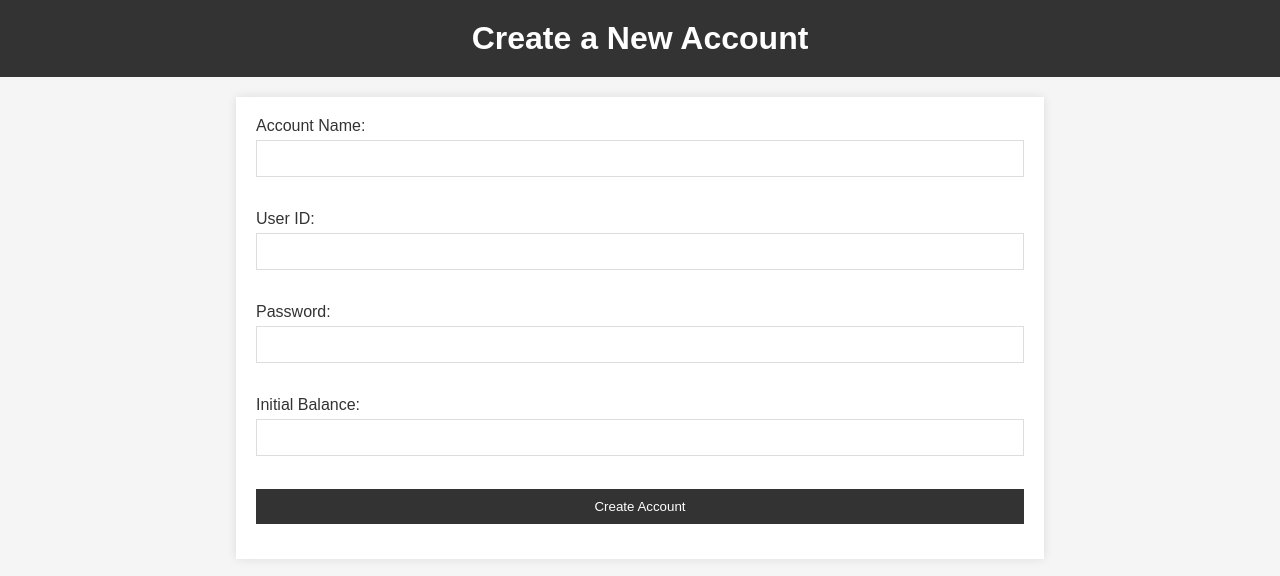
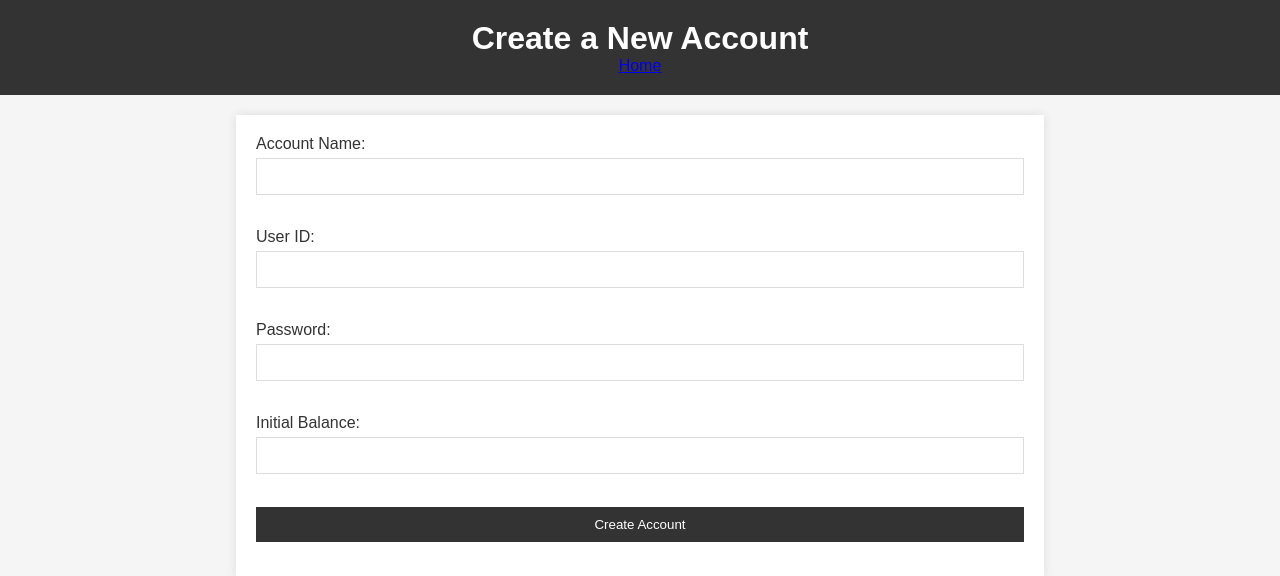
Before and after one commit to dhruv060305/Bank-Managment-System, a PHP site: page /signup.php in a window 1280 px wide. Shown: the top 576 px of the page. Run offline with PHP 8.4, Linux system fonts and the light colour scheme.

Commit message:
UI Fixed(Back to home page)

```diff
--- a/login.php
+++ b/login.php
@@ -10,6 +10,7 @@
 <body>
     <header>
         <h1>Login to Your Account</h1>
+        <a href="index.php">Home</a>
     </header>
     <section>
         <form method="POST" action="">
--- a/signup.php
+++ b/signup.php
@@ -10,6 +10,7 @@
 <body>
     <header>
         <h1>Create a New Account</h1>
+        <a href="index.php">Home</a>
     </header>
     <section>
         <form method="POST" action="">
```
